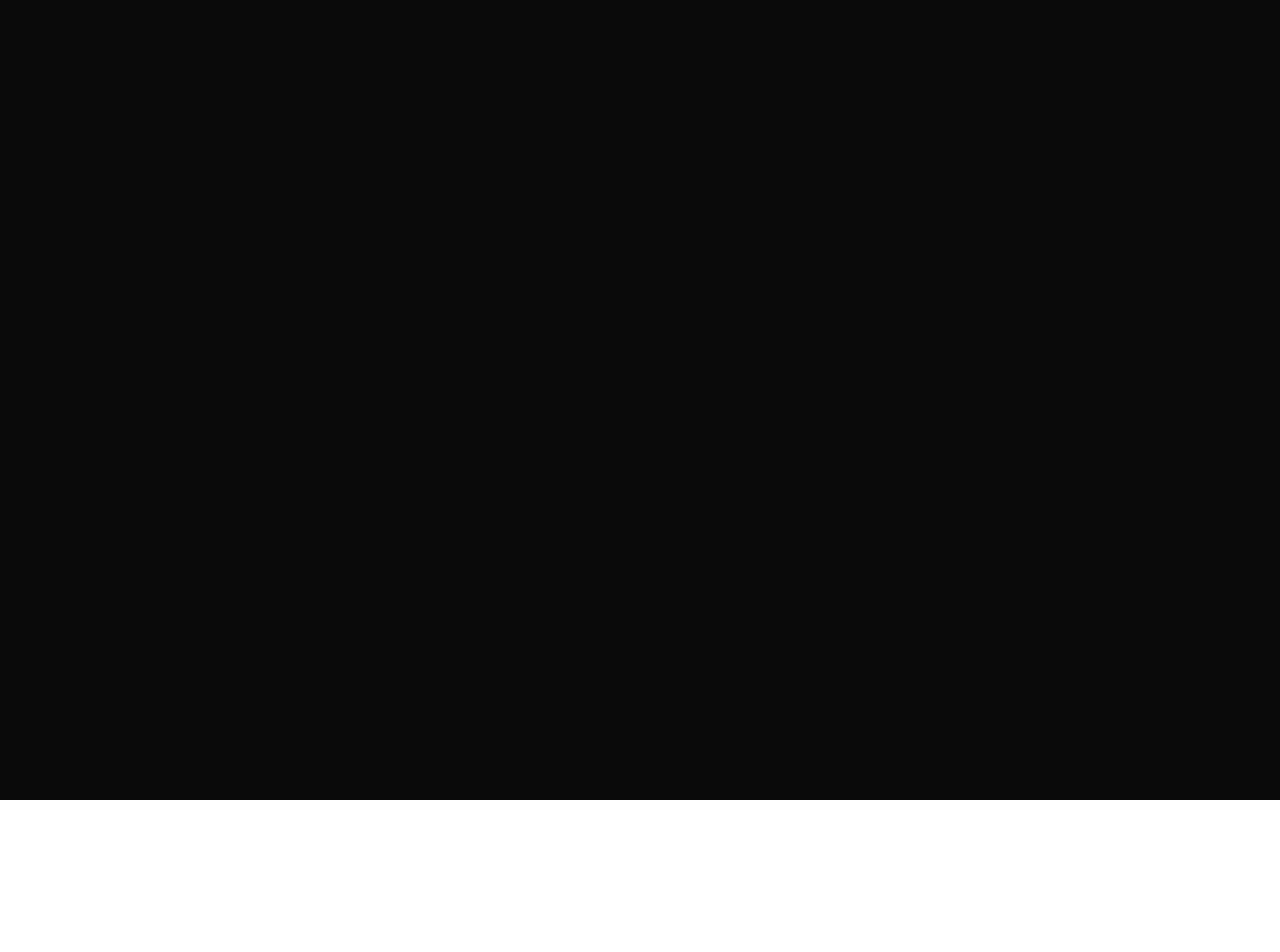
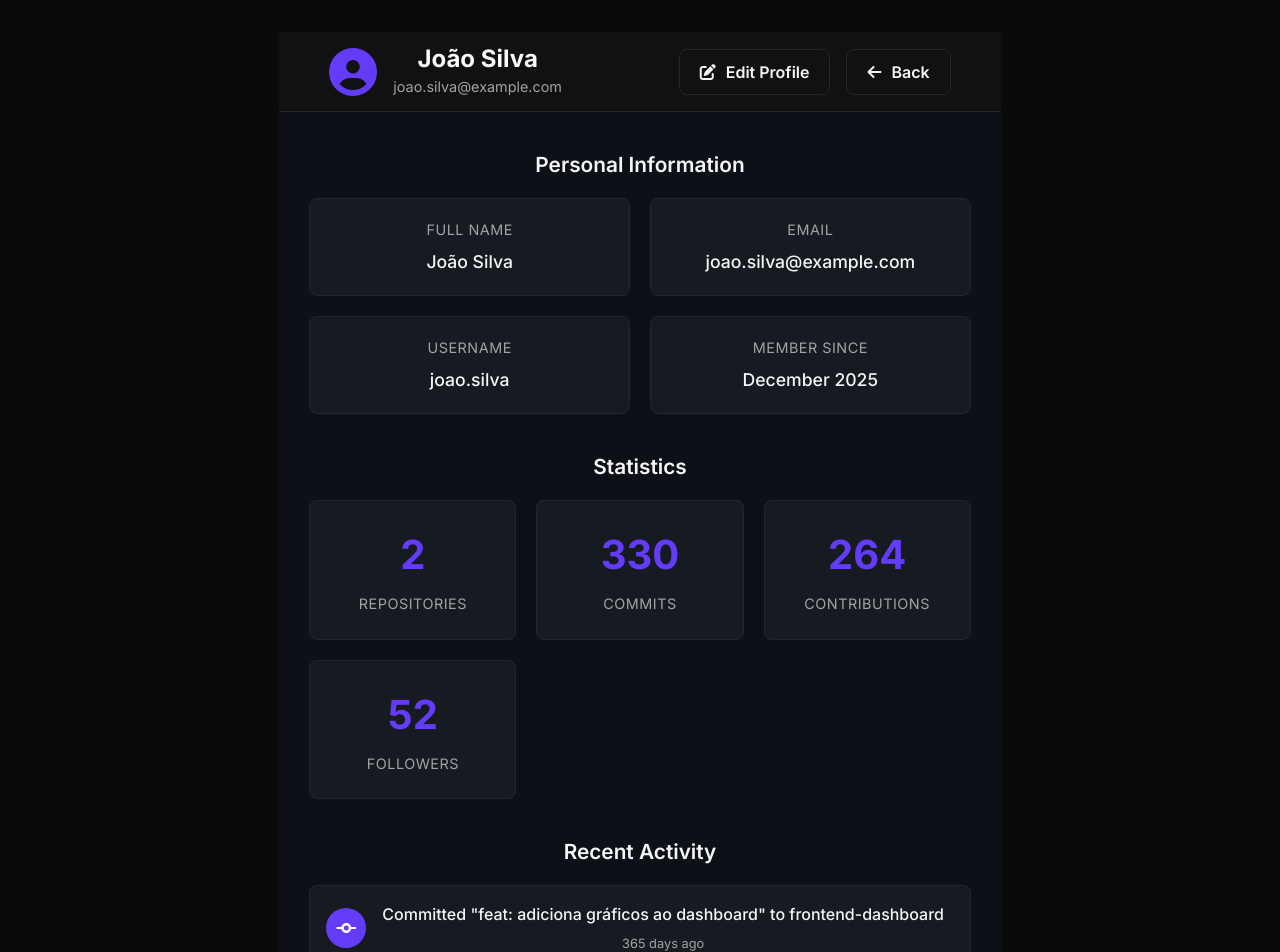
Before and after one commit to weydsonlino/sistema-de-controle-de-versao, a Vue app in the folder app/: page /perfil in a window 1280 px wide. Before the commit this address had no page. Shown: the top 952 px of the page. Before the commit the page ends 800 px from the top, so only its background shows below. Built offline with nearby package versions, Linux system fonts and the light colour scheme; sample sign-in values are in the browser's storage.

Commit message:
adicionando tela de perfil

```diff
--- a/app/src/router/index.js
+++ b/app/src/router/index.js
@@ -32,6 +32,11 @@ const router = createRouter({
       name: "arquivo",
       component: () => import("../views/ArquivoView.vue"),
     },
+    {
+      path: "/perfil",
+      name: "perfil",
+      component: () => import("../views/ProfileView.vue"),
+    }
   ],
 });
 
--- /dev/null
+++ b/app/src/views/ProfileView.vue
@@ -0,0 +1,417 @@
+<template>
+  <div class="profile-shell">
+    <header class="profile-header">
+      <div class="profile-info">
+        <i class="fas fa-user-circle"></i>
+        <div>
+          <h1>{{ user.name }}</h1>
+          <p>{{ user.email }}</p>
+        </div>
+      </div>
+      <div class="profile-actions">
+        <button class="btn-outline" @click="editProfile">
+          <i class="fas fa-edit"></i> Edit Profile
+        </button>
+        <button class="btn-outline" @click="goBack">
+          <i class="fas fa-arrow-left"></i> Back
+        </button>
+      </div>
+    </header>
+
+    <div class="profile-content">
+      <section class="profile-section">
+        <h2>Personal Information</h2>
+        <div class="info-grid">
+          <div class="info-item">
+            <label>Full Name</label>
+            <p>{{ user.name }}</p>
+          </div>
+          <div class="info-item">
+            <label>Email</label>
+            <p>{{ user.email }}</p>
+          </div>
+          <div class="info-item">
+            <label>Username</label>
+            <p>{{ user.username }}</p>
+          </div>
+          <div class="info-item">
+            <label>Member Since</label>
+            <p>{{ user.joinDate }}</p>
+          </div>
+        </div>
+      </section>
+
+      <section class="profile-section">
+        <h2>Statistics</h2>
+        <div class="stats-grid">
+          <div class="stat-card">
+            <div class="stat-number">{{ user.stats.repositories }}</div>
+            <div class="stat-label">Repositories</div>
+          </div>
+          <div class="stat-card">
+            <div class="stat-number">{{ user.stats.commits }}</div>
+            <div class="stat-label">Commits</div>
+          </div>
+          <div class="stat-card">
+            <div class="stat-number">{{ user.stats.contributions }}</div>
+            <div class="stat-label">Contributions</div>
+          </div>
+          <div class="stat-card">
+            <div class="stat-number">{{ user.stats.followers }}</div>
+            <div class="stat-label">Followers</div>
+          </div>
+        </div>
+      </section>
+
+      <section class="profile-section">
+        <h2>Recent Activity</h2>
+        <div class="activity-list">
+          <div v-for="activity in user.recentActivity" :key="activity.id" class="activity-item">
+            <div class="activity-icon">
+              <i :class="activity.icon"></i>
+            </div>
+            <div class="activity-content">
+              <p>{{ activity.description }}</p>
+              <span class="activity-time">{{ activity.time }}</span>
+            </div>
+          </div>
+        </div>
+      </section>
+    </div>
+  </div>
+</template>
+
+<script setup>
+import { ref, onMounted } from 'vue';
+import { useRouter } from 'vue-router';
+import * as UserService from '../services/UserService';
+import * as RepoService from '../services/RepoService';
+import * as CommitService from '../services/CommitService';
+
+const router = useRouter();
+
+const user = ref({
+  name: 'Loading...',
+  email: '',
+  username: '',
+  joinDate: '',
+  avatar: '',
+  stats: {
+    repositories: 0,
+    commits: 0,
+    contributions: 0,
+    followers: 0
+  },
+  recentActivity: []
+});
+
+onMounted(async () => {
+  try {
+    // Carregar dados do usuário
+    const userData = await UserService.getCurrentUser();
+    user.value.name = userData.nome;
+    user.value.email = userData.email;
+    user.value.avatar = userData.avatar;
+    user.value.username = userData.email.split('@')[0];
+    user.value.joinDate = 'December 2025'; // Mock data
+
+    // Carregar estatísticas
+    await loadUserStats();
+
+    // Carregar atividades recentes
+    await loadRecentActivity();
+  } catch (error) {
+    console.error('Erro ao carregar dados do perfil:', error);
+  }
+});
+
+const loadUserStats = async () => {
+  try {
+    const repos = await RepoService.getAll();
+    const userRepos = repos.filter(repo => repo.dono === user.value.name);
+
+    user.value.stats.repositories = userRepos.length;
+    user.value.stats.commits = userRepos.reduce((total, repo) => total + repo.commits, 0);
+
+    // Mock data for contributions and followers
+    user.value.stats.contributions = Math.floor(user.value.stats.commits * 0.8);
+    user.value.stats.followers = Math.floor(Math.random() * 50) + 10;
+  } catch (error) {
+    console.error('Erro ao carregar estatísticas:', error);
+  }
+};
+
+const loadRecentActivity = async () => {
+  try {
+    const repos = await RepoService.getAll();
+    const userRepos = repos.filter(repo => repo.dono === user.value.name);
+
+    let allCommits = [];
+    for (const repo of userRepos) {
+      try {
+        const commits = await CommitService.list(repo.id, 5);
+        allCommits = allCommits.concat(commits.map(commit => ({
+          ...commit,
+          repositorio: repo.nome
+        })));
+      } catch (error) {
+        console.error(`Erro ao carregar commits do repo ${repo.id}:`, error);
+      }
+    }
+
+    // Ordenar por data e pegar os mais recentes
+    allCommits.sort((a, b) => new Date(b.data) - new Date(a.data));
+    const recentCommits = allCommits.slice(0, 4);
+
+    user.value.recentActivity = recentCommits.map(commit => ({
+      id: commit.hash,
+      icon: 'fas fa-code-commit',
+      description: `Committed "${commit.mensagem}" to ${commit.repositorio}`,
+      time: formatTimeAgo(commit.data)
+    }));
+  } catch (error) {
+    console.error('Erro ao carregar atividades:', error);
+    // Fallback to mock data
+    user.value.recentActivity = [
+      {
+        id: 1,
+        icon: 'fas fa-code-commit',
+        description: 'Committed changes to main branch',
+        time: '2 hours ago'
+      },
+      {
+        id: 2,
+        icon: 'fas fa-plus',
+        description: 'Created new repository',
+        time: '1 day ago'
+      }
+    ];
+  }
+};
+
+const formatTimeAgo = (dateString) => {
+  const date = new Date(dateString);
+  const now = new Date();
+  const diffInHours = Math.floor((now - date) / (1000 * 60 * 60));
+
+  if (diffInHours < 24) {
+    return `${diffInHours} hours ago`;
+  } else {
+    const diffInDays = Math.floor(diffInHours / 24);
+    return `${diffInDays} days ago`;
+  }
+};
+
+const editProfile = () => {
+  alert('Edit profile functionality would open here');
+};
+
+const goBack = () => {
+  router.push('/');
+};
+</script>
+
+<style scoped>
+.profile-shell {
+  min-height: 100vh;
+  background-color: #0d1117;
+  color: #f5f5f5;
+  font-family: 'Inter', system-ui, sans-serif;
+}
+
+.profile-header {
+  height: 80px;
+  background-color: rgba(18, 18, 18, 0.8);
+  backdrop-filter: blur(12px);
+  border-bottom: 1px solid #262626;
+  display: flex;
+  align-items: center;
+  justify-content: space-between;
+  padding: 0 50px;
+  position: sticky;
+  top: 0;
+  z-index: 100;
+}
+
+.profile-info {
+  display: flex;
+  align-items: center;
+  gap: 16px;
+}
+
+.profile-info i {
+  font-size: 3rem;
+  color: #643bf6;
+}
+
+.profile-info h1 {
+  font-size: 1.5rem;
+  font-weight: 700;
+  margin: 0;
+}
+
+.profile-info p {
+  color: #a3a3a3;
+  margin: 4px 0 0;
+  font-size: 0.9rem;
+}
+
+.profile-actions {
+  display: flex;
+  gap: 16px;
+}
+
+.btn-outline {
+  background: transparent;
+  border: 1px solid #262626;
+  color: #f5f5f5;
+  padding: 10px 20px;
+  border-radius: 8px;
+  font-weight: 600;
+  cursor: pointer;
+  display: flex;
+  align-items: center;
+  gap: 10px;
+  transition: all 0.2s;
+}
+
+.btn-outline:hover {
+  background: #f5f5f5;
+  color: #0d1117;
+}
+
+.profile-content {
+  max-width: 1200px;
+  margin: 0 auto;
+  padding: 40px 30px;
+}
+
+.profile-section {
+  margin-bottom: 40px;
+}
+
+.profile-section h2 {
+  font-size: 1.3rem;
+  font-weight: 600;
+  margin-bottom: 20px;
+  color: #f5f5f5;
+}
+
+.info-grid {
+  display: grid;
+  grid-template-columns: repeat(auto-fit, minmax(300px, 1fr));
+  gap: 20px;
+}
+
+.info-item {
+  background: #161b22;
+  border: 1px solid #262626;
+  border-radius: 8px;
+  padding: 20px;
+}
+
+.info-item label {
+  display: block;
+  font-size: 0.9rem;
+  color: #a3a3a3;
+  margin-bottom: 8px;
+  text-transform: uppercase;
+  letter-spacing: 0.5px;
+}
+
+.info-item p {
+  font-size: 1.1rem;
+  font-weight: 500;
+  margin: 0;
+  color: #f5f5f5;
+}
+
+.stats-grid {
+  display: grid;
+  grid-template-columns: repeat(auto-fit, minmax(200px, 1fr));
+  gap: 20px;
+}
+
+.stat-card {
+  background: #161b22;
+  border: 1px solid #262626;
+  border-radius: 8px;
+  padding: 24px;
+  text-align: center;
+}
+
+.stat-number {
+  font-size: 2.5rem;
+  font-weight: 700;
+  color: #643bf6;
+  margin-bottom: 8px;
+}
+
+.stat-label {
+  font-size: 0.9rem;
+  color: #a3a3a3;
+  text-transform: uppercase;
+  letter-spacing: 0.5px;
+}
+
+.activity-list {
+  display: flex;
+  flex-direction: column;
+  gap: 16px;
+}
+
+.activity-item {
+  display: flex;
+  align-items: center;
+  gap: 16px;
+  background: #161b22;
+  border: 1px solid #262626;
+  border-radius: 8px;
+  padding: 16px;
+}
+
+.activity-icon {
+  width: 40px;
+  height: 40px;
+  background: #643bf6;
+  border-radius: 50%;
+  display: flex;
+  align-items: center;
+  justify-content: center;
+  color: white;
+}
+
+.activity-content p {
+  margin: 0 0 4px 0;
+  font-weight: 500;
+  color: #f5f5f5;
+}
+
+.activity-time {
+  font-size: 0.8rem;
+  color: #a3a3a3;
+}
+
+@media (max-width: 768px) {
+  .profile-header {
+    padding: 0 20px;
+  }
+
+  .profile-info h1 {
+    font-size: 1.3rem;
+  }
+
+  .profile-content {
+    padding: 30px 20px;
+  }
+
+  .info-grid,
+  .stats-grid {
+    grid-template-columns: 1fr;
+  }
+
+  .activity-item {
+    padding: 12px;
+  }
+}
+</style>
```
